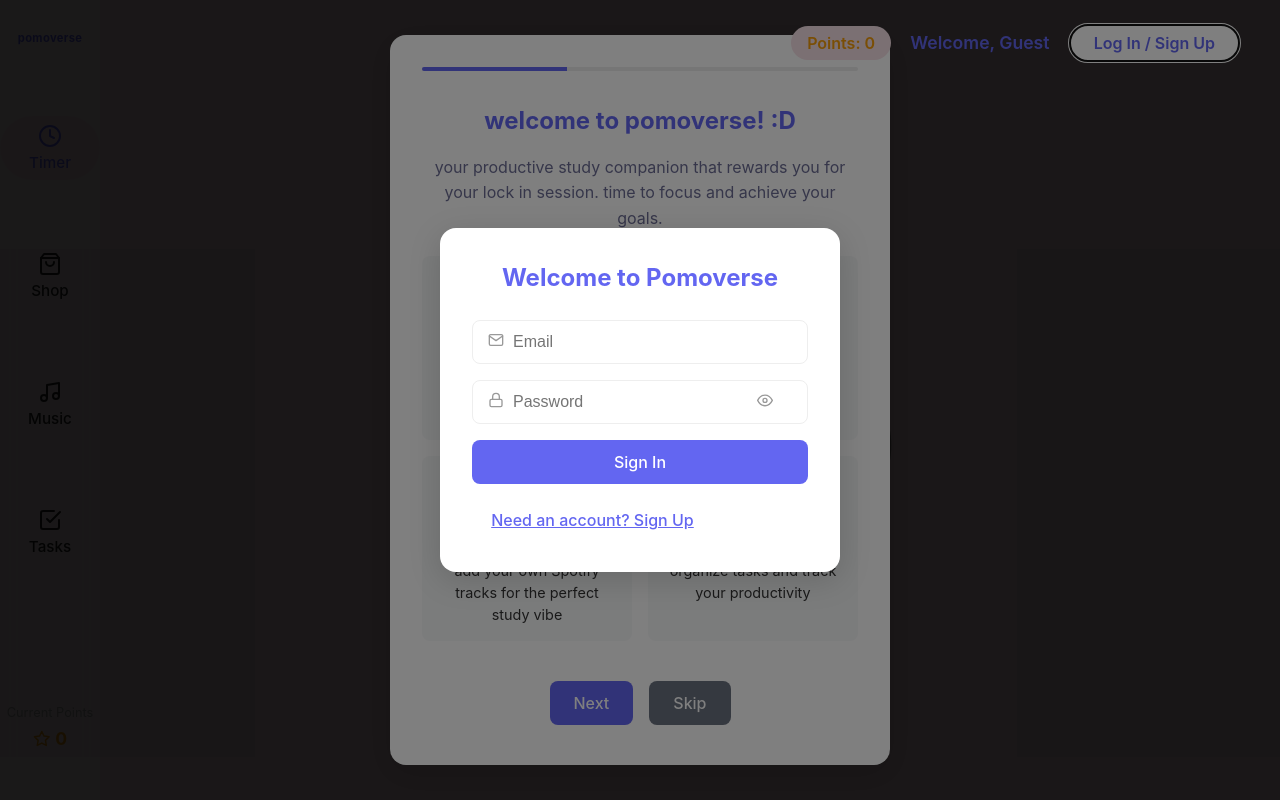
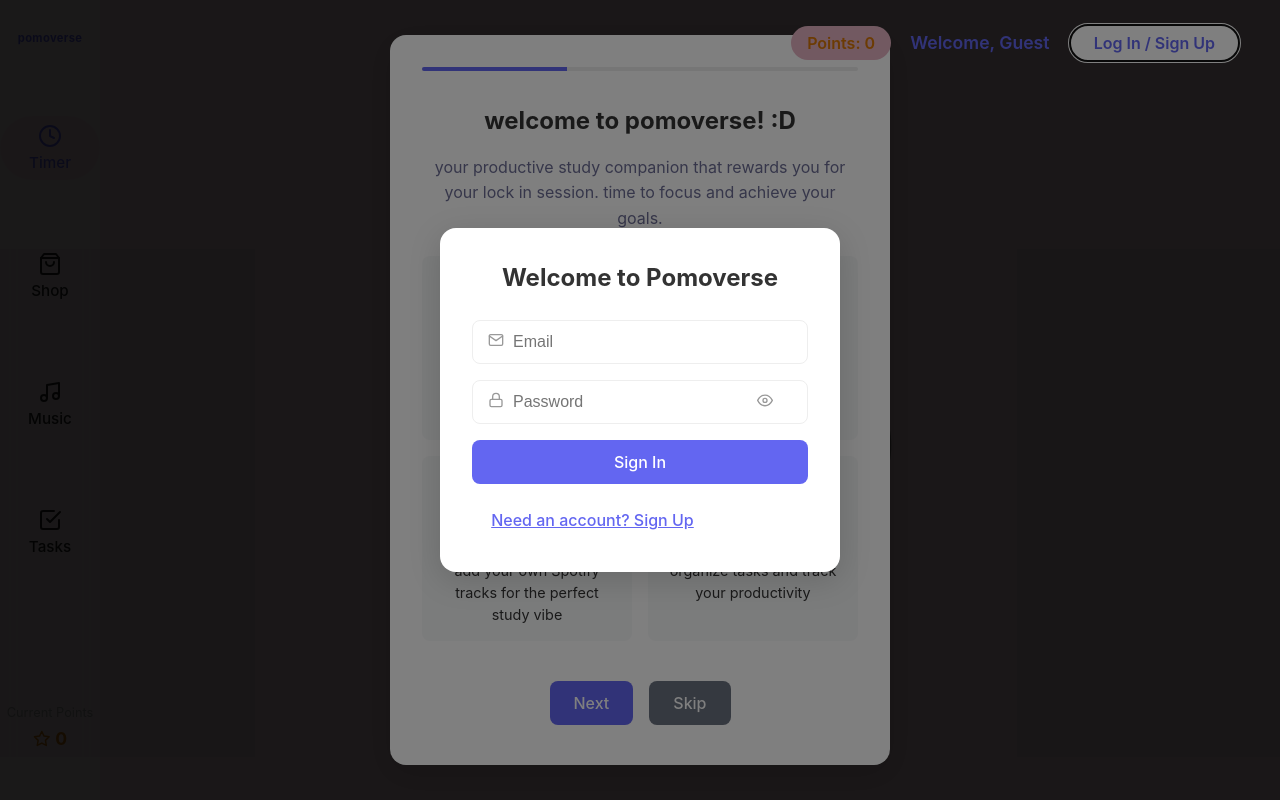
Before and after one commit to hal4h/pomodoro-site, a React (Vite) app: page / in a window 1280 px wide. Both pictures are taken after a click on the button "Log In / Sign Up". Built offline with nearby package versions, Linux system fonts and the light colour scheme.

Commit message:
Fixed colour accesibility issues

```diff
--- a/src/components/Auth/LoginModal.jsx
+++ b/src/components/Auth/LoginModal.jsx
@@ -145,7 +145,7 @@ const LoginModal = ({ onClose }) => {
   return (
     <ModalOverlay onClick={onClose}>
       <ModalContent onClick={e => e.stopPropagation()}>
-        <h2 style={{ marginBottom: '1.5rem', textAlign: 'center', color: '#6366f1' }}>
+        <h2 style={{ marginBottom: '1.5rem', textAlign: 'center', color: '#333' }}>
           {isSignUp ? 'Create Account' : 'Welcome to Pomoverse'}
         </h2>
 
--- a/src/components/Auth/UserMenu.jsx
+++ b/src/components/Auth/UserMenu.jsx
@@ -21,8 +21,8 @@ const UserName = styled.span`
 `;
 
 const Points = styled.span`
-  background: #f8e1e7;
-  color: #f59e0b;
+  background: #e6b3c3;
+  color: #d97706;
   border-radius: 999px;
   padding: 0.3em 1em;
   font-weight: 600;
--- a/src/components/BackgroundSelector/QuickShopModal.jsx
+++ b/src/components/BackgroundSelector/QuickShopModal.jsx
@@ -80,7 +80,7 @@ const QuickShopModal = ({ onClose }) => {
   return (
     <ModalOverlay onClick={onClose}>
       <ModalContent onClick={e => e.stopPropagation()}>
-        <h3>Unlocked Backgrounds</h3>
+        <h3 style={{ color: '#333', marginBottom: '1rem' }}>Unlocked Backgrounds</h3>
         {unlockedBackgrounds.length === 0 ? (
           <div style={{ color: '#666', marginBottom: '1rem' }}>
             No backgrounds unlocked yet
--- a/src/components/Onboarding/OnboardingModal.jsx
+++ b/src/components/Onboarding/OnboardingModal.jsx
@@ -29,7 +29,7 @@ const StepContainer = styled.div`
 `;
 
 const StepTitle = styled.h2`
-  color: #6366f1;
+  color: #333;
   margin-bottom: 1rem;
   font-size: 1.5rem;
 `;
--- a/src/components/Shop/Shop.jsx
+++ b/src/components/Shop/Shop.jsx
@@ -71,7 +71,7 @@ const PointsDisplay = styled.div`
   background: rgba(255,255,255,0.1);
   padding: 0.75rem 1.5rem;
   border-radius: 999px;
-  color: #f59e0b;
+  color: #d97706;
   font-weight: 600;
   font-size: 1.1rem;
 `;
@@ -227,7 +227,7 @@ const Shop = () => {
       {showInfo && (
         <ModalOverlay onClick={() => setShowInfo(false)}>
           <InfoModal onClick={e => e.stopPropagation()}>
-            <h3 style={{ marginBottom: '1rem', color: '#6366f1' }}>About Pomoverse</h3>
+            <h3 style={{ marginBottom: '1rem', color: '#333' }}>About Pomoverse</h3>
             <div style={{ lineHeight: '1.6', marginBottom: '1rem' }}>
               <p><strong>What is Pomodoro?</strong></p>
               <p>The Pomodoro Technique is a time management method that uses focused work sessions (typically 25 minutes) followed by short breaks. This helps maintain concentration and prevents burnout.</p>
--- a/src/components/Sidebar/Sidebar.jsx
+++ b/src/components/Sidebar/Sidebar.jsx
@@ -5,7 +5,7 @@ import { useApp } from '../../context/AppContext';
 import { getDarkerShade } from '../../utils/colorUtils';
 
 const SidebarContainer = styled.aside`
-  width: 100px;
+  width: ${({ isShopPage }) => isShopPage ? '120px' : '100px'};
   background: rgba(255,255,255,0.5);
   backdrop-filter: blur(8px);
   border-right: none;
@@ -15,7 +15,7 @@ const SidebarContainer = styled.aside`
   align-items: center;
   gap: 2.5rem;
   @media (max-width: 700px) {
-    width: 56px;
+    width: ${({ isShopPage }) => isShopPage ? '80px' : '56px'};
     padding: 1rem 0;
     gap: 1.2rem;
   }
@@ -86,7 +86,7 @@ const PointsDisplay = styled.div`
   .points-value {
     font-size: 1.1rem;
     font-weight: 700;
-    color: #f59e0b;
+    color: #d97706;
     display: flex;
     align-items: center;
     gap: 0.3rem;
@@ -105,7 +105,7 @@ const Sidebar = () => {
   ];
 
   return (
-    <SidebarContainer>
+    <SidebarContainer isShopPage={state.activeSection === 'shop'}>
       <Logo>
       <h1>pomoverse</h1>
       </Logo>
--- a/src/components/Timer/Timer.jsx
+++ b/src/components/Timer/Timer.jsx
@@ -102,8 +102,8 @@ const ModeRow = styled.div`
 `;
 
 const ModeButton = styled(PillButton)`
-  background: ${({ active }) => (active ? '#ffe3ec' : '#f1f1f1')};
-  color: ${({ active }) => (active ? '#6366f1' : '#222')};
+  background: ${({ active }) => (active ? '#e6b3c3' : '#e0e0e0')};
+  color: ${({ active }) => (active ? '#4c1d95' : '#1a1a1a')};
   font-weight: 600;
 `;
 
@@ -191,8 +191,8 @@ const Timer = () => {
             <div style={{ color: '#aaa', fontSize: '1.1rem', marginBottom: '0.5rem' }}>No current task</div>
             <button
               style={{
-                background: '#ffe3ec',
-                color: getDarkerAccentColor(state.backgroundColor),
+                background: '#e6b3c3',
+                color: '#4c1d95',
                 border: 'none',
                 borderRadius: '999px',
                 padding: '0.5rem 1.5rem',
```
Also changed, not shown: 1 other file (tests, documents, lock files or other folders).
